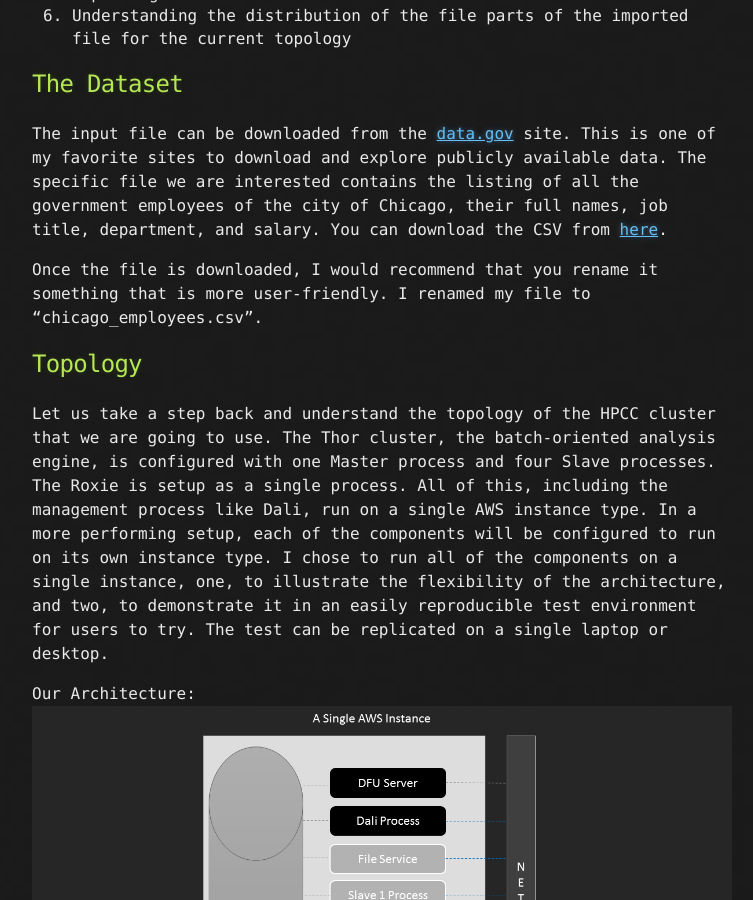
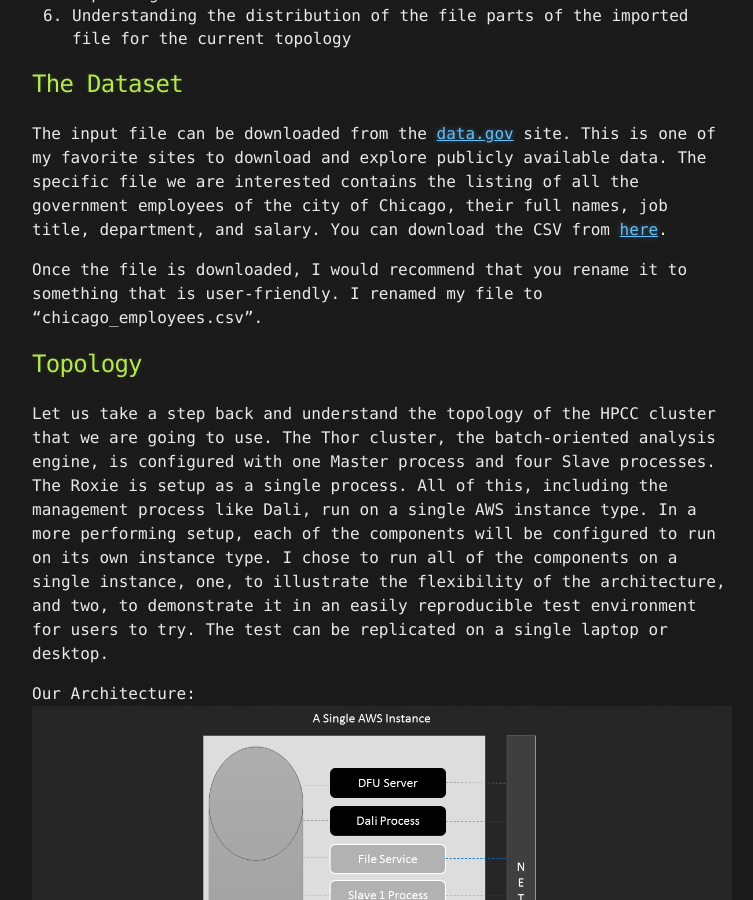
Before and after one commit to arjunachala/arjunachala.github.io, a Jekyll site: the page built from _posts/2017-10-19-Example-Application-Part-1.md, in a window 1280 px wide and 900 px high, scrolled down 601 px. Shown: the whole window, without its empty margins (258-1011 px from the left). Built offline with Jekyll 4.4.1, drawn with Linux system fonts in a browser that asks for light colours; some of the changed text lies outside the part shown.

Commit message:
Minor edit's to Example Application

```diff
--- a/_posts/2017-10-19-Example-Application-Part-1.md
+++ b/_posts/2017-10-19-Example-Application-Part-1.md
@@ -18,7 +18,7 @@ Part 1 of the post will demonstrate the following:
 
 The input file can be downloaded from the [data.gov](http://data.gov) site. This is one of my favorite sites to download and explore publicly available data. The specific file we are interested contains the listing of all the government employees of the city of Chicago, their full names, job title, department, and salary. You can download the CSV from [here](https://catalog.data.gov/dataset/current-employee-names-salaries-and-position-titles-840f7).
 
-Once the file is downloaded, I would recommend that you rename it something that is more user-friendly. I renamed my file to "chicago_employees.csv".
+Once the file is downloaded, I would recommend that you rename it to something that is user-friendly. I renamed my file to "chicago_employees.csv".
 
 ## Topology
 
@@ -97,7 +97,7 @@ The interesting information on this screen:
 
 ![](/assets/images/Slide14.PNG)
 
-The other interesting is on the File Parts tab that shows the distribution of the file partitions.
+The other interesting information is on the File Parts tab that shows the distribution of the file partitions. In this case, the 4 parts are mapped to the 4 Slave processes.
 
 ![](/assets/images/Slide15.PNG)
 
```
